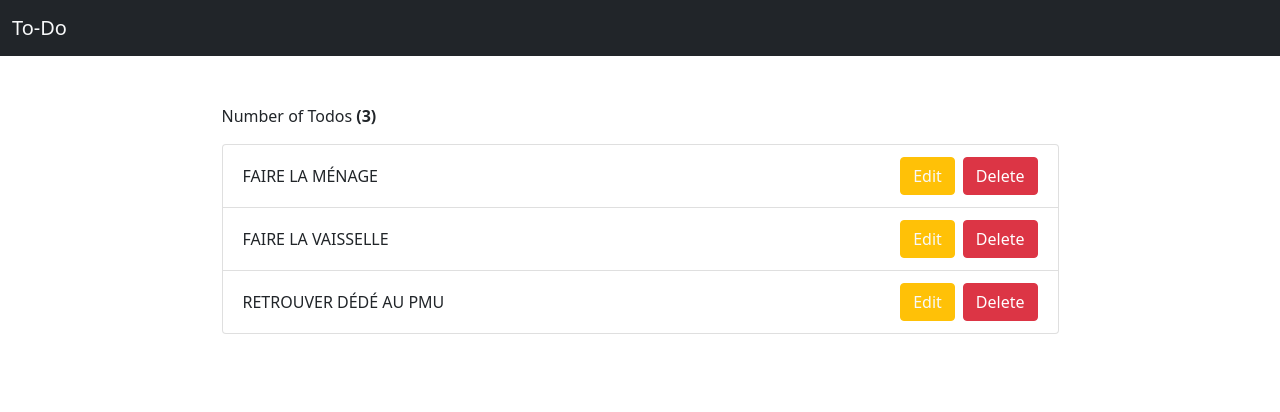
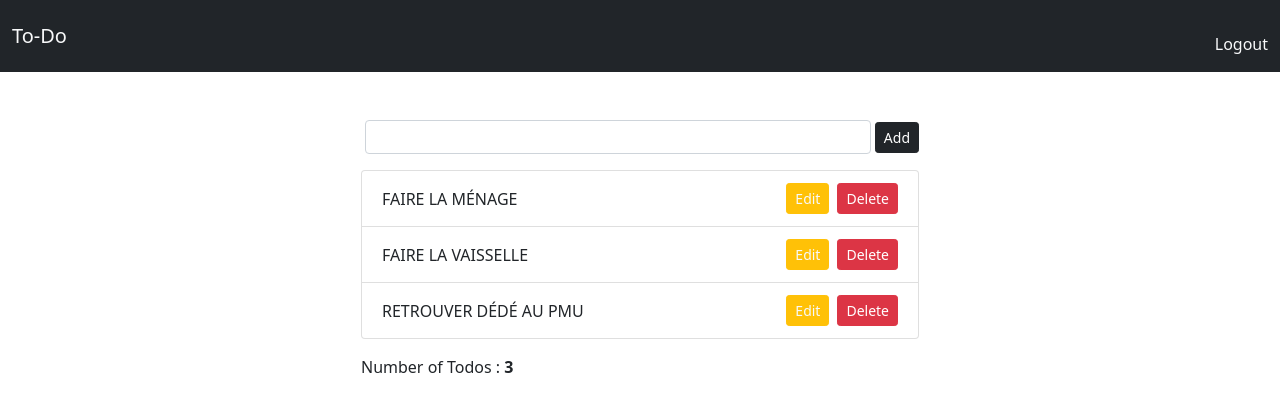
Before and after one commit to cedric-max/projet-pyt010, a Flask app: page / in a window 1280 px wide. Shown: the top 412 px of the page. Run offline with Flask 2, Linux system fonts and the light colour scheme; a user stored in the database is signed in; data comes from the database, SQL or seed files in the repository; both versions use the stored data as it was after the commit.

Commit message:
Add feature delete & add todo

```diff
--- a/app.py
+++ b/app.py
@@ -5,15 +5,16 @@ import sqlite3
 ### CONSTANTS ###
 app = Flask(__name__)
 SQL_SCRIPT = "./app.sql"
-app.config['DATABASE'] = "./app.db"
-app.config['SECRET_KEY'] = '57d907f1370fb2b6e5ca21ef55e584ef8240dcdecbfcc35e8389cdd2751e52bb'
+app.config["DATABASE"] = "./app.db"
+app.config[
+    "SECRET_KEY"
+] = "57d907f1370fb2b6e5ca21ef55e584ef8240dcdecbfcc35e8389cdd2751e52bb"
 
-### DATABASE OPERATIONS ###
+### DATABASE ###
 
 # Initialize database
 with open(SQL_SCRIPT) as fd:
-    print("Database connection...")
-    connection = sqlite3.connect(app.config['DATABASE'])
+    connection = sqlite3.connect(app.config["DATABASE"])
     cursor = connection.cursor()
     cursor.executescript(fd.read())
     print("Database initialized with success!")
@@ -21,102 +22,96 @@ with open(SQL_SCRIPT) as fd:
 
 # Connect and get database
 def get_db():
-    if 'db' not in g:
+    if "db" not in g:
         g.db = sqlite3.connect(
-            app.config['DATABASE'],
-            detect_types=sqlite3.PARSE_DECLTYPES
+            app.config["DATABASE"], detect_types=sqlite3.PARSE_DECLTYPES
         )
         g.db.row_factory = sqlite3.Row
 
     return g.db
 
+
 ### ROUTES ###
-@app.route("/")
-def index():
-    user_id = session.get('user_id')
-    if user_id is None:
-        return redirect(url_for('register'))
-    else:
-        todos = get_db().execute(
-            "SELECT oid, ToDoName FROM todos WHERE UserId = ?", (user_id,)
-        ).fetchall()
-        todo_list = []
-        for todo in todos :
-            row = {"id": todo['rowid'], "name": todo['ToDoName']}
-            todo_list.append(row)
-    return render_template('index.html', todo_list=todo_list)
-
-@app.route("/register", methods=('GET', 'POST'))
+@app.route("/register", methods=["GET", "POST"])
 def register():
-    if request.method == 'POST':
-        username = request.form['username']
-        password = request.form['password']
+    if request.method == "POST":
+        username = request.form["username"]
+        password = request.form["password"]
         db = get_db()
         error = None
         user = db.execute(
-            'SELECT oid, UserName, UserPassword FROM users WHERE UserName = ?;', (username,)
+            "SELECT oid, UserName, UserPassword FROM users WHERE UserName = ?",
+            (username,),
         ).fetchone()
 
         if user is None:
-            error = 'Incorrect username.'
-        elif not check_password_hash(user['UserPassword'], password):
-            error = 'Incorrect password.'
+            error = "Incorrect username."
+        elif not check_password_hash(user["UserPassword"], password):
+            error = "Incorrect password."
 
         if error is None:
             session.clear()
-            session['user_id'] = user['rowid']
-            return redirect(url_for('index'))
+            session["user_id"] = user["rowid"]
+            return redirect(url_for("index"))
 
         flash(error)
 
-    return render_template('register.html')
+    return render_template("register.html")
 
-@app.route('/logout')
+@app.route("/logout")
 def logout():
     session.clear()
-    return redirect(url_for('register'))
+    return redirect(url_for("register"))
 
-#Method
+@app.route("/")
+def index():
+    user_id = session.get("user_id")
+    if user_id is None:
+        return redirect(url_for("register"))
+    else:
+        todos = (
+            get_db()
+            .execute("SELECT oid, ToDoName FROM todos WHERE UserId = ?", (user_id,))
+            .fetchall()
+        )
+        todo_list = []
+        for todo in todos:
+            row = {"id": todo["rowid"], "name": todo["ToDoName"]}
+            todo_list.append(row)
+    return render_template("index.html", todo_list=todo_list, user_id=user_id)
 
-#Implementation Add todos
-@app.route("/edit/<id>", methods=('GET','POST'))
+@app.route("/add", methods=["POST"])
+def add():
+    todo_name = request.form["name"]
+    user_id = session.get("user_id")
+    db = get_db()
+    db.execute("INSERT INTO todos VALUES (?,?)", (todo_name, user_id))
+    db.commit()
+    return redirect(url_for("index"))
+
+@app.route("/edit/<id>", methods=("GET", "POST"))
 def edit(id):
-    if request.method == 'POST':
+    if request.method == "POST":
         name = request.form["name"]
         db = get_db()
-        db.execute(
-            'UPDATE todos SET ToDoName = ? WHERE oid = ?;', (name, id)
-        )
+        db.execute("UPDATE todos SET ToDoName = ? WHERE oid = ?", (name, id))
         db.commit()
-        return redirect(url_for('index'))
+        return redirect(url_for("index"))
 
     db = get_db()
-    row = db.execute(
-        'SELECT rowid, ToDoName FROM todos WHERE oid = ?;', (id,)
+    todo_row = db.execute(
+        "SELECT rowid, ToDoName FROM todos WHERE oid = ?", (id,)
     ).fetchone()
-    todo = {"id": row['rowid'], "name": row['ToDoName']}
-    return render_template('edit.html', todo=todo)
+    todo = {"id": todo_row["rowid"], "name": todo_row["ToDoName"]}
+    return render_template("edit.html", todo=todo)
 
-
-#Implementation Delete todos
-@app.route("/delete/<id>", methods=['POST'])
+@app.route("/delete/<id>", methods=["POST"])
 def delete(id):
-    pass
-#     if request.method == 'POST':
-#         db = get_db()
-#         error = None
-#         user = db.execute(
-#             "ALTER TABLE todos DROP COLUMN ToDoName;"
-#         ).fetchone()
-#     return redirect(url_for('index.html'))
-
-
-# @app.route("/test")
-# def test():
-#     todo_list = [{"name" : "Lorem ipsum dolor sit amet, consectetur adipiscing elit. Nam id rutrum turpis.","id" : 1},
-#     {"name" : "Sed malesuada ipsum diam, sed elementum tellus porttitor ut. Aenean ornare turpis eget ligula iaculis, in ullamcorper dolor ultrices","id" : 2},
-#     {"name" : "Morbi convallis non mauris ut auctor. Integer ac laoreet purus, sit amet lacinia urna. Curabitur nec bibendum libero.","id" : 3}]
-#     return render_template('index.html', todo_list=todo_list)
+    user_id = session.get("user_id")
+    db = get_db()
+    db.execute("DELETE FROM todos WHERE oid = ? AND UserId = ?", (id, user_id))
+    db.commit()
+    return redirect(url_for("index"))
 
 if __name__ == "__main__":
     app.run(debug=True)
--- a/templates/base.html
+++ b/templates/base.html
@@ -18,8 +18,8 @@
               </a>
             </li>
             <li class="nav-item">
-              <a class="nav-link active text-light" aria-current="page" href="/logout">
-                {% if username %}
+              <a class="nav-link active text-light m-auto" aria-current="page" href="/logout">
+                {% if user_id %}
                   Logout
                 {% endif %}
               </a>
--- a/templates/edit.html
+++ b/templates/edit.html
@@ -18,7 +18,7 @@
                 />
               </div>
               <button
-                class="btn btn-lg btn-dark btn-block text-uppercase"
+                class="btn btn-sm btn-dark btn-block text-uppercase"
                 type="submit"
               >
                 Submit
--- a/templates/index.html
+++ b/templates/index.html
@@ -1,25 +1,58 @@
-{% extends "base.html" %} {% block content %} {% if todo_list %}
-<div class="w-75 m-auto">
-  <p>
-    Number of Todos
-    <span class="fw-bold">({{ todo_list|count }})</span>
-  </p>
+{% extends "base.html" %} {% block content %}
+
+<div class="w-50 m-auto">
+  <form
+    action="/add"
+    method="POST"
+    class="
+      m-auto
+      w-80
+      h-90
+      mb-3
+      d-flex
+      flex-row
+      justify-space-around
+      align-items-center
+    "
+  >
+    <input type="text" class="form-control mx-1 p-1" name="name"/>
+    <input type="submit" value="Add" class="btn btn-dark btn-sm" />
+  </form>
+
+  {% if todo_list %}
   <ul class="list-group">
     {% for todo in todo_list %}
     <li class="list-group-item">
       <div class="d-flex flex-row justify-content-between align-items-center">
         <p class="m-1">{{ todo.name | upper }}</p>
         <div class="d-flex flex-row">
-          <button type="button" class="btn btn-warning m-1">
-            <a href="{{ url_for('edit', id=todo.id) }}" class="text-light" style="text-decoration:none">Edit</a>
+          <button type="button" class="btn btn-warning btn-sm m-1">
+            <a
+              href="{{ url_for('edit', id=todo.id) }}"
+              class="text-light"
+              style="text-decoration: none"
+              >Edit</a
+            >
           </button>
-          <form action="{{ url_for('delete', id=todo.id) }}" method="post" class="m-1">
-            <button type="submit" value="Delete" class="btn btn-danger" >Delete</button>
+          <form
+            action="{{ url_for('delete', id=todo.id) }}"
+            method="post"
+            class="m-1"
+          >
+            <button type="submit" value="Delete" class="btn btn-danger btn-sm">
+              Delete
+            </button>
           </form>
         </div>
       </div>
     </li>
     {% endfor %}
   </ul>
+  <p class="mt-3">
+    Number of Todos :
+    <span class="fw-bold text-uppercase">{{ todo_list|count }}</span>
+  </p>
+  {% else %}
+  <h4 class="text-center m-4">You don't have any todo left.</h4>
 </div>
 {% endif %} {% endblock %}
--- a/templates/register.html
+++ b/templates/register.html
@@ -36,7 +36,7 @@
             {% endif %}
             {% endwith %}
             <button
-              class="btn btn-lg btn-dark btn-block text-uppercase"
+              class="btn btn-sm btn-dark btn-block text-uppercase"
               type="submit"
             >
               Login
```
Also changed, not shown: app.sql (+13 -11 lines).
